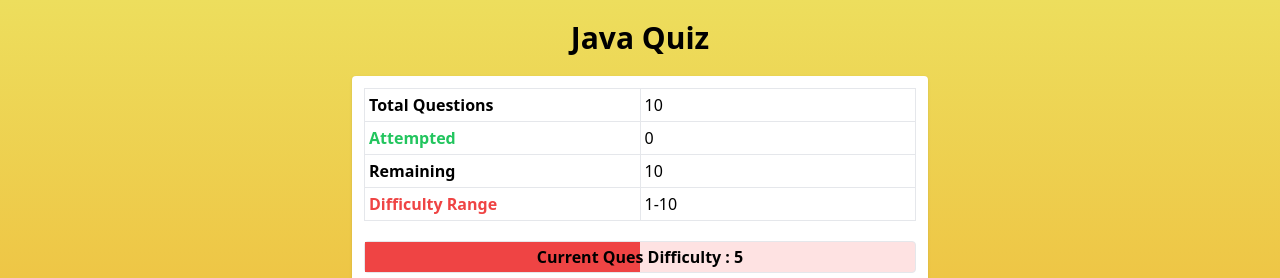
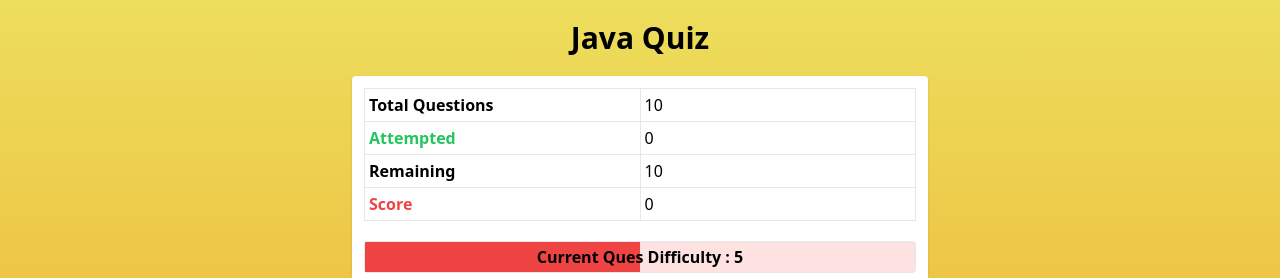
Before and after one commit to Rohit-rew/QuizApp, a Next.js app: page /quiz/quizstarted in a window 1280 px wide. Shown: the top 278 px of the page. Built offline with nearby package versions, Linux system fonts and the light colour scheme.

Commit message:
answer validator function added

```diff
--- a/components/Quiz/activeQuizDetails.tsx
+++ b/components/Quiz/activeQuizDetails.tsx
@@ -1,33 +1,42 @@
 import React from 'react'
 
-export default function ActiveQuizDetails() {
+// types
+type propTypes = {
+    totalQuestions : String,
+    attemptedQuestions : String,
+    remainingQuestions : String,
+    currentScore : String,
+    currentDifficultyLevel : number,
+}
+
+export default function ActiveQuizDetails({totalQuestions , attemptedQuestions , remainingQuestions, currentScore , currentDifficultyLevel} :propTypes) {
   return (
     <div className="flex flex-col bg-white p-3 rounded w-full max-w-xl gap-5 shadow">
         <table className="border text-left rounded w-full">
           <tbody>
             <tr className="border ">
               <th className="border p-1">Total Questions</th>
-              <th className="border font-light p-1">10</th>
+              <th className="border font-light p-1">{totalQuestions}</th>
             </tr>
             <tr className="border ">
               <th className="border p-1 text-green-500">Attempted</th>
-              <th className="border font-light p-1">0</th>
+              <th className="border font-light p-1">{attemptedQuestions}</th>
             </tr>
 
             <tr className="border">
               <th className="border p-1">Remaining</th>
-              <th className="border font-light p-1">10</th>
+              <th className="border font-light p-1">{remainingQuestions}</th>
             </tr>
 
             <tr className="border">
-              <th className="border p-1 text-red-500">Difficulty Range</th>
-              <th className="border font-light p-1 w-2/4">1-10</th>
+              <th className="border p-1 text-red-500">Score</th>
+              <th className="border font-light p-1 w-2/4">{currentScore}</th>
             </tr>
           </tbody>
         </table>
 
         <div className="w-full bg-red-100 rounded h-8 border relative">
-          <div style={{ width: "50%" }} className=" bg-red-500 h-full">
+          <div style={{ width: `${currentDifficultyLevel/10*100}%` }} className=" bg-red-500 h-full">
             {" "}
           </div>
           <h2 className="absolute top-0 font-bold w-full h-full text-center flex justify-center items-center">
--- a/components/Quiz/questionForm.tsx
+++ b/components/Quiz/questionForm.tsx
@@ -45,7 +45,7 @@ export default function QuestionForm({submitQuestion} : propTypes) {
             checked={selectedAnswers[1]}
             onChange={(e)=>changeHandler(e)}
           />
-          <label htmlFor="one"> I have a bike</label>
+          <label className="w-full" htmlFor="one"> I have a bike</label>
         </div>
         <hr></hr>
         <div className="flex items-center gap-3">
@@ -57,7 +57,7 @@ export default function QuestionForm({submitQuestion} : propTypes) {
             checked={selectedAnswers[2]}
             onChange={(e)=>changeHandler(e)}
           />
-          <label htmlFor="2"> I have a bike</label>
+          <label className="w-full" htmlFor="2"> I have a bike</label>
         </div>
         <hr></hr>
         <div className="flex items-center gap-3">
@@ -69,7 +69,7 @@ export default function QuestionForm({submitQuestion} : propTypes) {
             checked={selectedAnswers[3]}
             onChange={(e)=>changeHandler(e)}
           />
-          <label htmlFor="3"> I have a bike</label>
+          <label className="w-full" htmlFor="3"> I have a bike</label>
         </div>
         <hr></hr>
         <div className="flex items-center gap-3">
@@ -81,7 +81,7 @@ export default function QuestionForm({submitQuestion} : propTypes) {
             checked={selectedAnswers[4]}
             onChange={(e)=>changeHandler(e)}
           />
-          <label htmlFor="4"> I have a bike</label>
+          <label className="w-full" htmlFor="4"> I have a bike</label>
         </div>
       </div>
 
--- a/lib/utils.ts
+++ b/lib/utils.ts
@@ -15,7 +15,7 @@ export const getAnsArray = (selectedAnswers:selectionType)=>{
     for (let property in selectedAnswers){
       console.log(property)
       if(selectedAnswers[Number(property)] == true){
-        ansArray.push(property)
+        ansArray.push(Number(property))
       }
     }
     return ansArray
--- a/pages/quiz/quizstarted.tsx
+++ b/pages/quiz/quizstarted.tsx
@@ -12,28 +12,64 @@ import { getAnsArray } from "../../lib/utils";
 import { questionSet } from "../../lib/questions";
 import ActiveQuizDetails from "../../components/Quiz/activeQuizDetails";
 
+export default function QuizStarted() {
+  const [currentQuestion, setCurrentQuestion] = React.useState(5);
+  const [attemptedQuestions, setAttemptedQuestions] = React.useState(0);
+  const [remainingQuestions, setRemainingQuestions] = React.useState(
+    questionSet.length
+  );
+  const [currentScore, setcurrentScore] = React.useState(0);
 
-export default function QuizStarted() {
-  const [currentQuestion , setCurrentQuestion] = React.useState(5)
 
-  const submitQuestion = (e:React.FormEvent<HTMLFormElement> , selectedAnswers : selectionType)=>{
-    e.preventDefault()
+  const ansValidator = (selectedAnsArray:Number[] , actualAnsArray:Number[]):Boolean=>{
+    // if there are multiple answers and the user has selected only 1 the answer is wrong
+    // if there is 1 ans and user has selected multiple then also the ans is wrong
+    if(selectedAnsArray.length != actualAnsArray.length) return false
+    // compare every selected answer with the actual answers if and of them mismatch return false
+    for(let i in selectedAnsArray){
+      if(selectedAnsArray[i] != actualAnsArray[i]){
+        return false
+      }
+    }
+    // if answers match
+    return true
+  }
 
-    const ansArray = getAnsArray(selectedAnswers)
-    console.log(ansArray)
-    // check the answer and proceed accordingly
-  }
+  const submitQuestion = (
+    e: React.FormEvent<HTMLFormElement>,
+    selectedAnswers: selectionType
+  ) => {
+    e.preventDefault();
+    const selectedAnsArray = getAnsArray(selectedAnswers);
+    const isCorrectAns = ansValidator(selectedAnsArray , questionSet[currentQuestion].answer )
+
+    if(isCorrectAns){
+      // increase the current score score by 5 pts
+      // increase the dificulty by 1
+    }else{
+      // decrease the current score by 2 pts
+      // decrease the difficulty level by 1
+    }
+
+
+  };
 
   return (
     <div className="dashboard background-gradient background-image w-full min-h-screen bg-green-500 flex flex-col gap- items-center relative p-5 gap-5">
       <h1 className="text-3xl font-bold">Java Quiz</h1>
 
       {/* QUiz details on the quiz Page */}
-      <ActiveQuizDetails />
+      <ActiveQuizDetails
+        attemptedQuestions={attemptedQuestions.toString()}
+        remainingQuestions={remainingQuestions.toString()}
+        totalQuestions={questionSet.length.toString()}
+        currentScore={currentScore.toString()}
+        currentDifficultyLevel={currentQuestion}
+      />
       {/* question form */}
-       <QuestionForm  submitQuestion={submitQuestion}/>
+      <QuestionForm submitQuestion={submitQuestion} />
 
-    <DashFooter/>
+      <DashFooter />
     </div>
   );
 }
```
